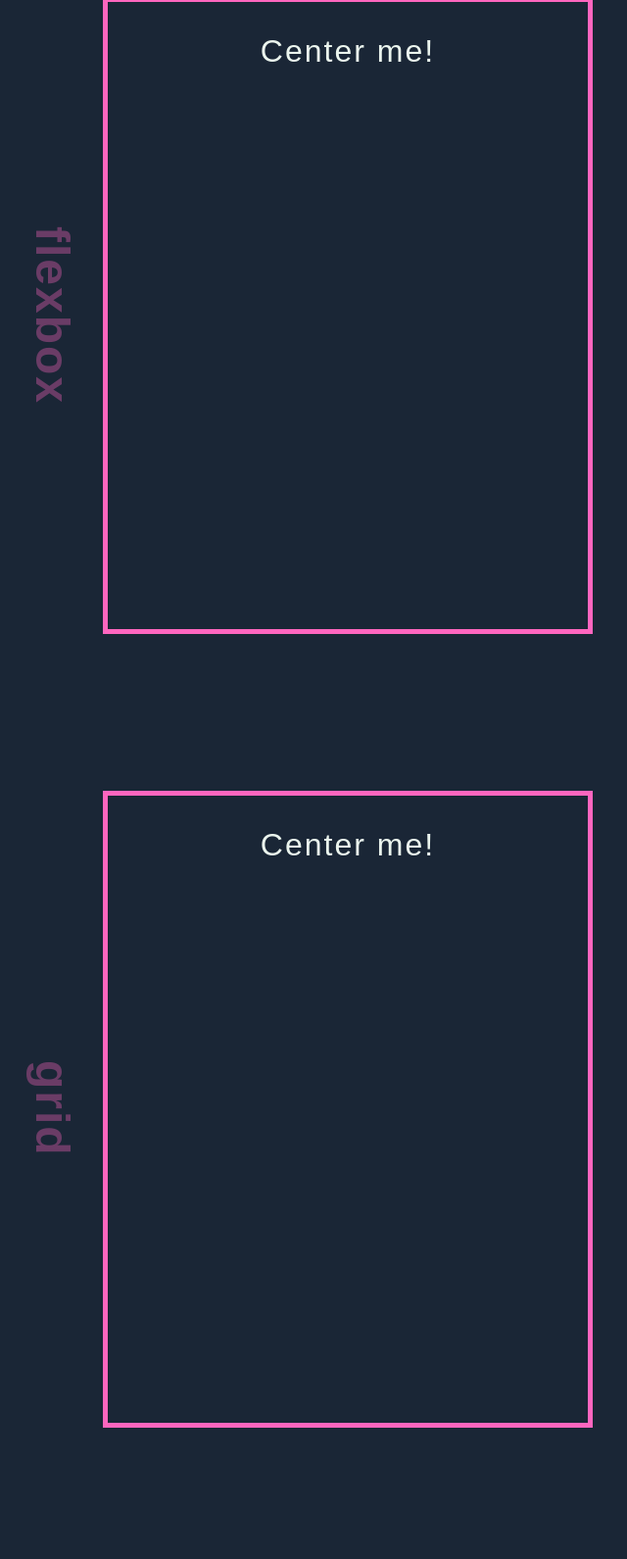
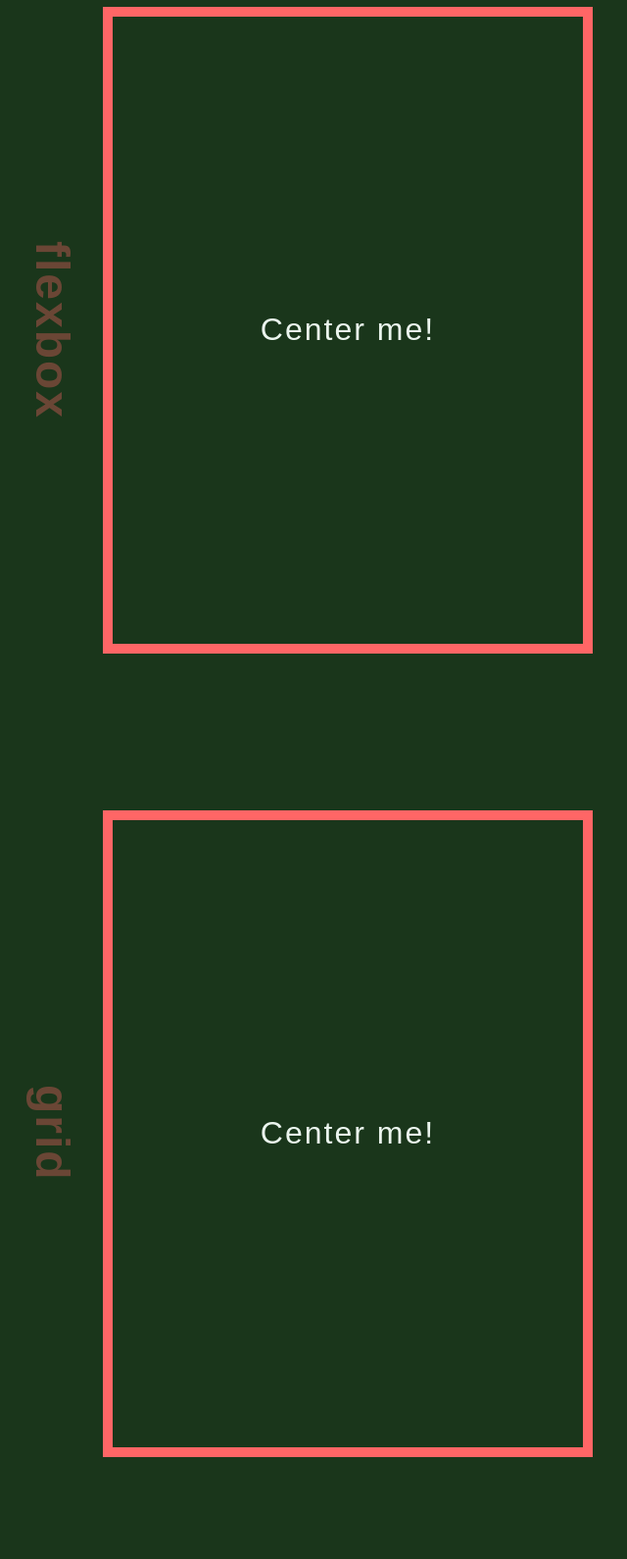
Before and after one commit to Calbar01/Week9, a plain HTML site: page index.html in a window 1280 px wide. Shown: the part 1209-2800 px from the top of the page at 98% size, without its empty margins (285-925 px from the left). Drawn offline with Linux system fonts and the light colour scheme; a web font is replaced by a local one.

Commit message:
challenge

```diff
--- a/style.css
+++ b/style.css
@@ -1,12 +1,13 @@
+@import url('https://fonts.googleapis.com/css?family=Tomorrow&display=swap');
 :root{
-    --accent: #ff66bf;
-    --dark: #1a2636;
+    --accent: #ff6666;
+    --dark: #1a361b;
     --light: #ebf5ee;
-    --border: 5px solid var(--accent);
+    --border: 10px solid var(--accent);
 }
 
 body{
-    font-family: 'Oswald', sans-serif;
+    font-family: 'Tomorrow', sans-serif;
     font-size: 2rem;
     background: var(--dark);
     color: var(--light);
@@ -21,9 +22,6 @@ div{
     grid-column: 2 / 3;
 }
 
-p{
-    grid-column: 2 / 3;
-}
 
 div{
     height: 80vh;
@@ -39,3 +37,32 @@ div{
     color: var(--accent);
     opacity: .35;
 }
+
+.table{
+    display: table;
+}
+
+.table p {
+    display: table-cell;
+    vertical-align: middle;
+}
+
+.flexbox{
+    display: flex;
+    align-items: center;
+    justify-content: center;
+}
+
+.grid{
+    display: grid;
+    align-items: center;
+    justify-content: center;
+    place-items: center;
+}
+
+.margins{
+    display: grid;
+}
+.margins p{
+    margin: auto;
+}
```
